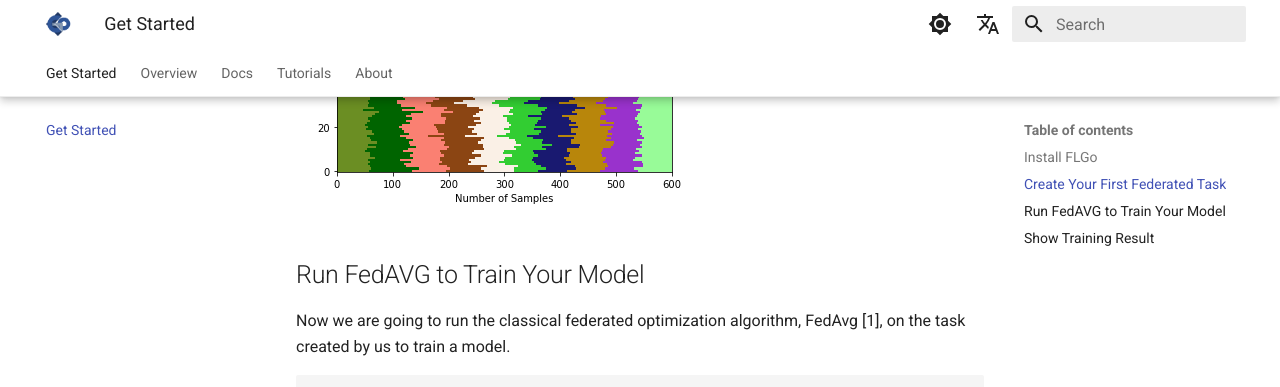
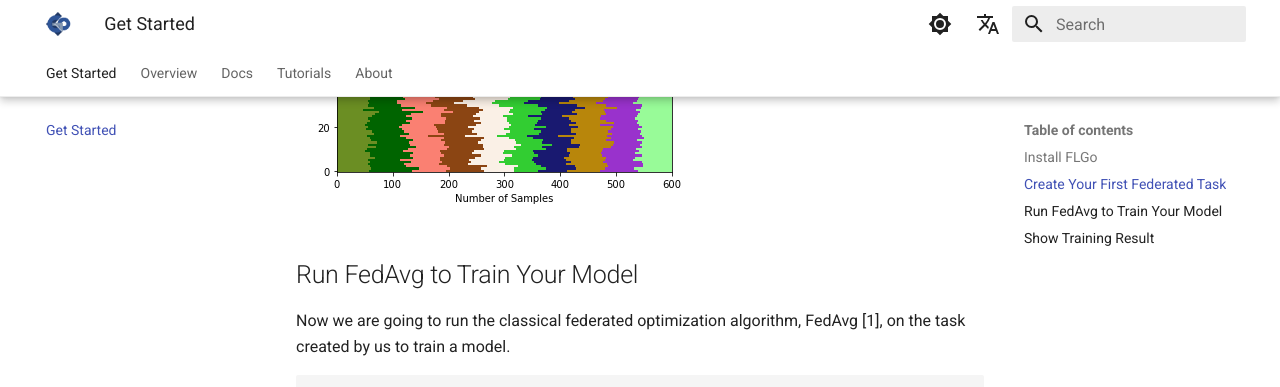
Before and after one commit to WwZzz/easyFL, an MkDocs documentation site: the page built from docs/getting_started.md, in a window 1280 px wide and 900 px high, scrolled down 986 px. Shown: the top 387 px of the window. Built offline with MkDocs 1.6.1 and Material for MkDocs 9.7.7, drawn with Linux system fonts in a browser that asks for light colours; comment, search, counter and statistics services are not loaded.

Commit message:
update documents

````diff
--- a/docs/getting_started.md
+++ b/docs/getting_started.md
@@ -37,7 +37,7 @@
 
 
 
-## Run FedAVG to Train Your Model
+## Run FedAvg to Train Your Model
 Now we are going to run the classical federated optimization algorithm, FedAvg [1], on the task created by us to train a model.
 ```python
 import flgo.algorithm.fedavg as fedavg
````
